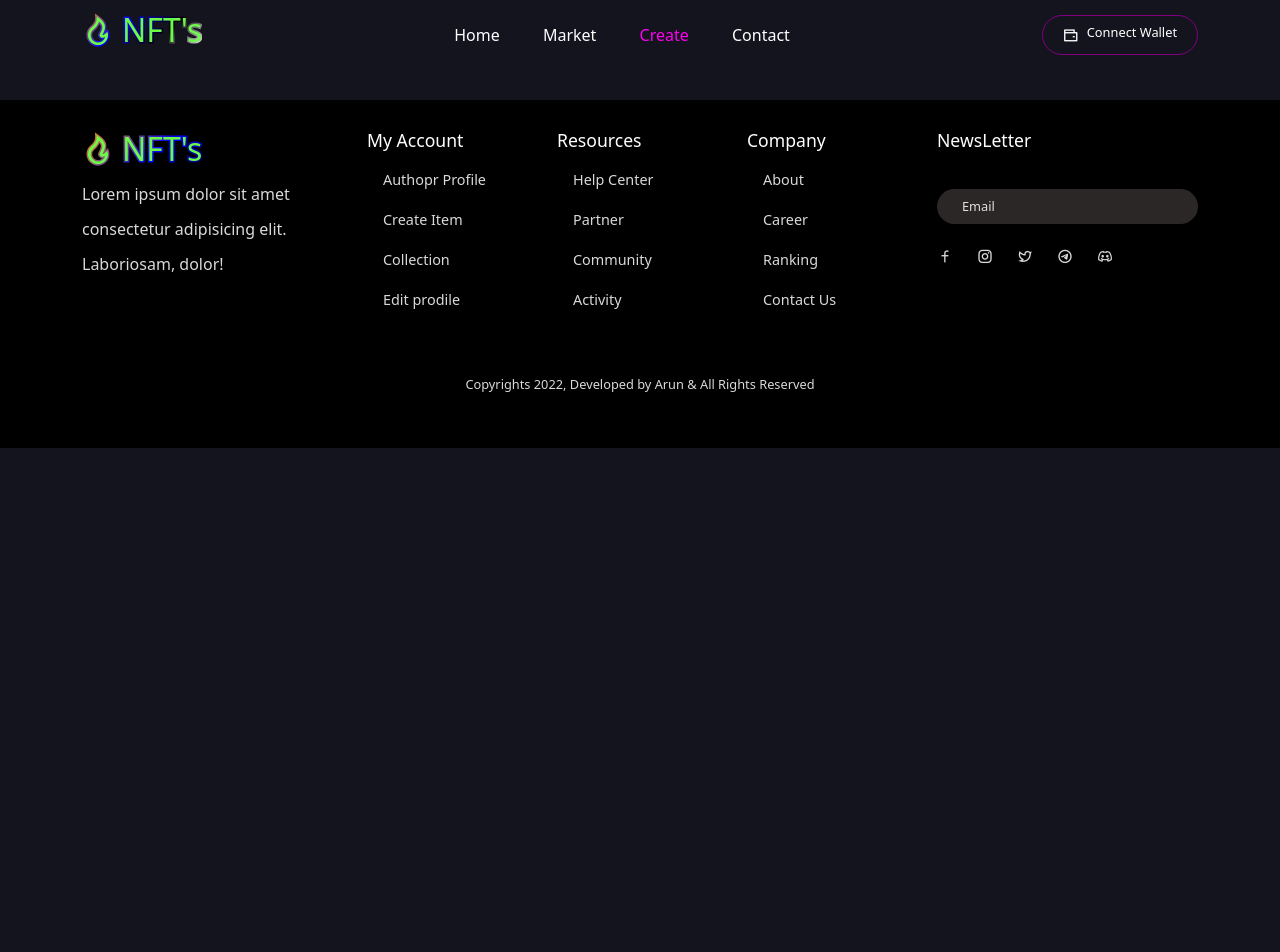
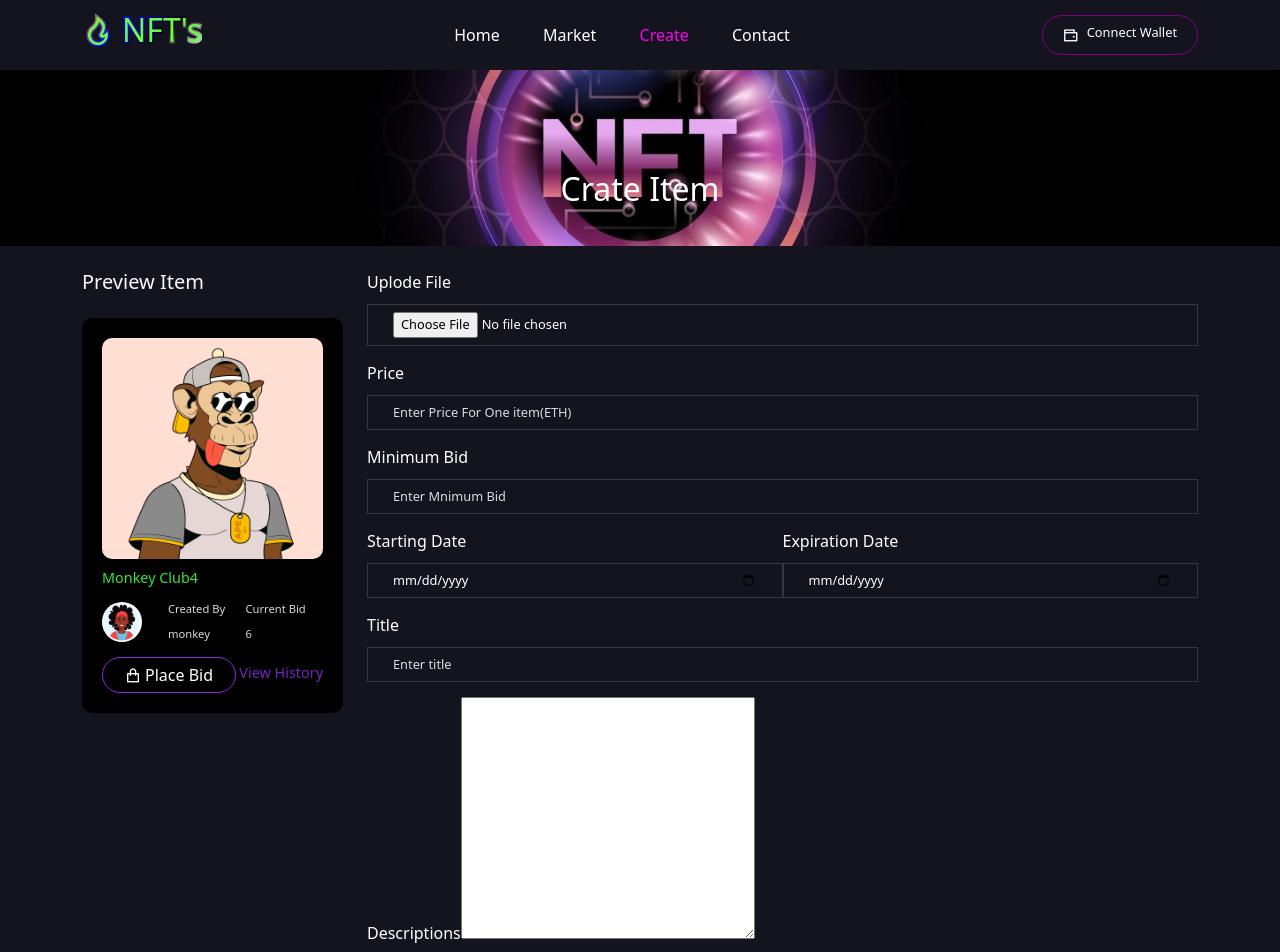
Before and after one commit to arunsingh12/jojonft, a React (Create React App) app: page /create in a window 1280 px wide. Shown: the top 952 px of the page. Before the commit the page ends 800 px from the top, so only its background shows below. Built offline with nearby package versions, Linux system fonts and the light colour scheme.

Commit message:
createpage

```diff
--- a/src/assets/data/data.jsx
+++ b/src/assets/data/data.jsx
@@ -13,136 +13,136 @@ import img55 from "../images/p5.jpg"
 import img66 from "../images/p6.jpg"
 import img77 from "../images/p6.jpg"
 
-export const NFT__DATA=[
+export const NFT__DATA = [
     {
-        id:"01",
-        title:"Monkey Club1",
-        descriptions:"this is one",
-        image:img1,
-        creator:"monkey",
-        creatorimg:img11,
-        currentbid:"5.50 ETH",
+        id: "01",
+        title: "Monkey Club1",
+        descriptions: "this is one",
+        image: img1,
+        creator: "monkey",
+        creatorimg: img11,
+        currentbid: "5.50",
     },
     {
-        id:"02",
-        title:"Monkey Club2",
-        descriptions:"this is one1",
-        image:img2,
-        creator:"monkey",
-        creatorimg:img22,
-        currentbid:"5.26 ETH",
+        id: "02",
+        title: "Monkey Club2",
+        descriptions: "this is one1",
+        image: img2,
+        creator: "monkey",
+        creatorimg: img22,
+        currentbid: "5.26",
     },
     {
-        id:"03",
-        title:"Monkey Club3",
-        descriptions:"this is one",
-        image:img3,
-        creator:"monkey",
-        creatorimg:img33,
-        currentbid:"4.26 ETH",
+        id: "03",
+        title: "Monkey Club3",
+        descriptions: "this is one",
+        image: img3,
+        creator: "monkey",
+        creatorimg: img33,
+        currentbid: "4.26",
     },
     {
-        id:"04",
-        title:"Monkey Club4",
-        descriptions:"this is one",
-        image:img4,
-        creator:"monkey",
-        creatorimg:img44,
-        currentbid:"6 ETH",
+        id: "04",
+        title: "Monkey Club4",
+        descriptions: "this is one",
+        image: img4,
+        creator: "monkey",
+        creatorimg: img44,
+        currentbid: "6",
     },
     {
-        id:"05",
-        title:"Monkey Club5",
-        descriptions:"this is one",
-        image:img5,
-        creator:"monkey",
-        creatorimg:img55,
-        currentbid:"6.20.00 ETH",
+        id: "05",
+        title: "Monkey Club5",
+        descriptions: "this is one",
+        image: img5,
+        creator: "monkey",
+        creatorimg: img55,
+        currentbid: "6.20",
     },
     {
-        id:"06",
-        title:"Monkey Club6",
-        descriptions:"this is one",
-        image:img6,
-        creator:"monkey",
-        creatorimg:img66,
-        currentbid:"5.26 ETH",
+        id: "06",
+        title: "Monkey Club6",
+        descriptions: "this is one",
+        image: img6,
+        creator: "monkey",
+        creatorimg: img66,
+        currentbid: "5.26",
     },
     {
-        id:"07",
-        title:"Monkey Club7",
-        descriptions:"this is one",
-        image:img7,
-        creator:"monkey",
-        creatorimg:img77,
-        currentbid:"5.10.26 ETH",
+        id: "07",
+        title: "Monkey Club7",
+        descriptions: "this is one",
+        image: img7,
+        creator: "monkey",
+        creatorimg: img77,
+        currentbid: "5.10",
     },
     {
-        id:"08",
-        title:"Monkey Club7",
-        descriptions:"this is one",
-        image:img7,
-        creator:"monkey",
-        creatorimg:img77,
-        currentbid:"6.26 ETH",
+        id: "08",
+        title: "Monkey Club7",
+        descriptions: "this is one",
+        image: img7,
+        creator: "monkey",
+        creatorimg: img77,
+        currentbid: "6.26",
     },
 ]
 
 
-export const SELLER__DATA=[
+export const SELLER__DATA = [
     {
-        id:"01",
-        descriptions:"this is one",
-        sellerimage:img1,
-        sellername:"monkey",
-        sellerbid:4.89,
-        fburl:img11,
-        instaurl:"",
+        id: "01",
+        descriptions: "this is one",
+        sellerimage: img1,
+        sellername: "monkey",
+        sellerbid: 4.89,
+        fburl: img11,
+        instaurl: "",
     },
     {
-        id:"02",
-        descriptions:"this is one1",
-        sellerimage:img1,
-        sellername:"many",
-        sellerbid:4.89,
-        fburl:img11,
-        instaurl:"",
+        id: "02",
+        descriptions: "this is one1",
+        sellerimage: img1,
+        sellername: "many",
+        sellerbid: 4.89,
+        fburl: img11,
+        instaurl: "",
     },
     {
-        id:"03",
-        descriptions:"this is one",
-        sellerimage:img1,
-        sellername:"dev",
-        sellerbid:4.89,
-        fburl:img11,
-        instaurl:"",
+        id: "03",
+        descriptions: "this is one",
+        sellerimage: img1,
+        sellername: "dev",
+        sellerbid: 4.89,
+        fburl: img11,
+        instaurl: "",
     },
     {
-        id:"04",
-        descriptions:"this is one",
-        sellerimage:img1,
-        sellername:"shiba",
-        sellerbid:4.89,
-        fburl:img11,
-        instaurl:"",
+        id: "04",
+        descriptions: "this is one",
+        sellerimage: img1,
+        sellername: "shiba",
+        sellerbid: 4.89,
+        fburl: img11,
+        instaurl: "",
     },
     {
-        id:"05",
-        descriptions:"this is one",
-        sellerimage:img1,
-        sellername:"sem",
-        sellerbid:4.89,
-        fburl:img11,
-        instaurl:"",
+        id: "05",
+        descriptions: "this is one",
+        sellerimage: img1,
+        sellername: "sem",
+        sellerbid: 4.89,
+        fburl: img11,
+        instaurl: "",
     },
     {
-        id:"06",
-        descriptions:"this is one",
-        sellerimage:img1,
-        sellername:"adi",
-        sellerbid:4.89,
-        fburl:img11,
-        instaurl:"",
+        id: "06",
+        descriptions: "this is one",
+        sellerimage: img1,
+        sellername: "adi",
+        sellerbid: 4.89,
+        fburl: img11,
+        instaurl: "",
     },
 
 ]
--- a/src/pages/Create.jsx
+++ b/src/pages/Create.jsx
@@ -1,8 +1,76 @@
 import React from 'react'
+import { Container, Row, Col } from 'reactstrap'
+import CommonSection from '../components/Ui/Commonsection/Commonsection'
+import Nftcard from '../components/Ui/Nftcard/Nftcard'
+import img from '../assets/images/n1.jpg'
+import cimg from '../assets/images/p1.jpg'
+import '../styles/Create.css'
+
+const item = {
+  id: "04",
+  title: "Monkey Club4",
+  descriptions: "this is one",
+  image: img,
+  creator: "monkey",
+  creatorimg: cimg,
+  currentbid: "6",
+}
+
+
 
 const Create = () => {
   return (
-    <div>Create</div>
+    <>
+      <CommonSection title='Crate Item' />
+      <section>
+        <Container>
+          <Row>
+            <Col lg='3' md='4' sm='6'>
+              <h5 className='mt-4 mb-4 text-light'>Preview Item</h5>
+              <Nftcard item={item}></Nftcard>
+            </Col>
+            <Col lg='9' md='8' sm='6' className=''>
+              <div className='mt-4 create__item '>
+                <form action="">
+                  <div className="form__input">
+                    <label htmlFor="">Uplode File</label>
+                    <input type="file" className='upload_input' />
+                  </div>
+                  <div className="form__input">
+                    <label htmlFor="">Price</label>
+                    <input type="number" placeholder='Enter Price For One item(ETH)' />
+                  </div>
+                  <div className="form__input">
+                    <label htmlFor="">Minimum Bid</label>
+                    <input type="number" placeholder='Enter Mnimum Bid' />
+                  </div>
+                  <div className="d-flex align-items-center justify-content-between">
+                    <div className="form__input w-50">
+                      <label htmlFor="">Starting Date</label>
+                      <input type="date" />
+                    </div>
+                    <div className="form__input w-50">
+                      <label htmlFor="">Expiration Date</label>
+                      <input type="date" />
+                    </div>
+                  </div>
+                  <div className="form__input">
+                    <label htmlFor="">Title</label>
+                    <input type="text" placeholder='Enter title' />
+                  </div>
+                  <div className="form__input">
+                    <label htmlFor="">Descriptions</label>
+                    <textarea name='' id='' cols="30" rows='10' placeholder='Enter descriptions' />
+                  </div>
+
+                </form>
+              </div>
+            </Col>
+          </Row>
+        </Container>
+      </section>
+
+    </>
   )
 }
 
--- a/src/pages/Market.jsx
+++ b/src/pages/Market.jsx
@@ -13,7 +13,7 @@ const Market = () => {
   const handleCategory = () => { }
   const handleItems = () => { }
 
-  //================SORTING DATA BY HIGH< LOW RATE==================
+  //================SORTING DATA BY HIGH LOW RATE==================
   const handleSort = (e) => {
 
     const filterValue = e.target.value
@@ -35,7 +35,7 @@ const Market = () => {
 
   return (
     <>
-      <Commonsection title={'MarketPlace'}></Commonsection>
+      <Commonsection title={'MarketPlace'} />
       <section>
         <Container>
           <Row>
--- a/src/routes/Router.jsx
+++ b/src/routes/Router.jsx
@@ -17,7 +17,7 @@ const Router = () => {
     <Route path="/" element={<Navigate to="/home" />} />
      <Route path="/home" element={<Home />} />
     <Route path="/market" element={<Market />} />
-    <Route path="/crate" element={<Create />} />
+    <Route path="/create" element={<Create />} />
     <Route path="/contact" element={<Contact/>}></Route>
 
     <Route path="/editprofiles" element={<EditProfiles />} />
--- /dev/null
+++ b/src/styles/Create.css
@@ -0,0 +1,23 @@
+.form__input input {
+    width: 100%;
+    padding: 7px 25px;
+    color: white;
+    font-size: 0.8rem;
+    background: transparent;
+    border: 1px solid rgba(223, 221, 221, 0.171);
+}
+.form__input{
+    margin-bottom: 15px;
+    margin-top: 0;
+}
+.form__input label{
+color: white;
+margin-bottom: 10px;
+}
+.form__input .upload__input{
+    padding: 30px 25px;
+}
+::-webkit-calender-picker-indicator{
+    filter: invert(1);
+    cursor: pointer;
+}
--- a/src/styles/market.css
+++ b/src/styles/market.css
@@ -11,3 +11,11 @@ background:rgb(0, 0, 0) ;
 border-radius: 5px;
 
 }
+@media only screen and (max-width:768px){
+    .all__category__filter select,
+    .all__items__filter select,
+    .filter__right select{
+        padding: 5px 20px;
+        font-size:0.6rem;
+    }
+}
--- a/src/styles/nftdetails.css
+++ b/src/styles/nftdetails.css
@@ -76,3 +76,27 @@ color: white;
 .singleNft-btn:hover i{
     color: white;
 }
+
+@media only screen and (max-width:991px){
+    .single__nft__content h2{
+        font-size: 1.3rem;
+    }
+    .single__nft__content{
+        font-size: 0.8rem;
+        line-height: 28px;
+    }
+    .nft__creator{
+        width: 100%;
+    }
+    .singleNft-btn{
+        font-size:0.7rem;
+    }
+}
+
+@media only screen and (max-width:576px){
+.single__nft__content h2{
+    margin-top: 15px;
+
+}
+
+}
```
